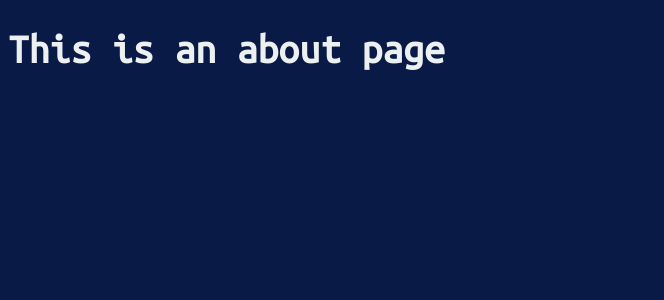
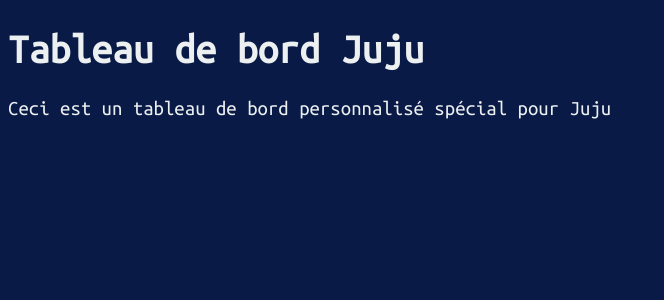
Before and after one commit to jcalixte/dashboard, a Vue app: page /about in a window 1280 px wide. Shown: the top 300 px of the page, without its empty margins (0-664 px from the left). Built offline with nearby package versions, Linux system fonts and the light colour scheme; what @u3u/vue-hooks, vue-number-animation would draw is missing.

Commit message:
:lipstick: (star) fill star

```diff
--- a/src/styles/index.scss
+++ b/src/styles/index.scss
@@ -11,4 +11,5 @@ html {
 
 svg {
   stroke: $color;
+  fill: $color;
 }
--- a/src/views/About.vue
+++ b/src/views/About.vue
@@ -1,5 +1,7 @@
 <template>
   <div class="about">
-    <h1>This is an about page</h1>
+    <h1>Tableau de bord Juju</h1>
+
+    <p>Ceci est un tableau de bord personnalisé spécial pour Juju</p>
   </div>
 </template>
```
